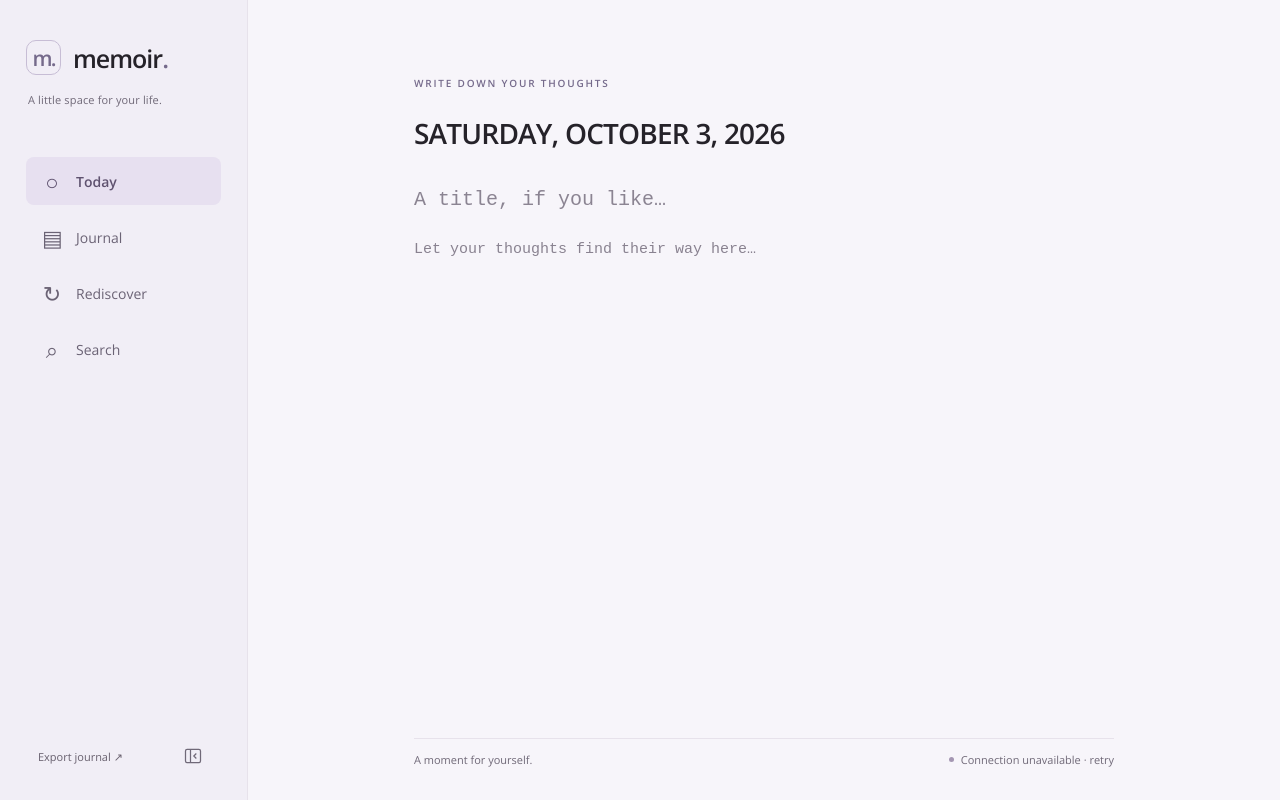
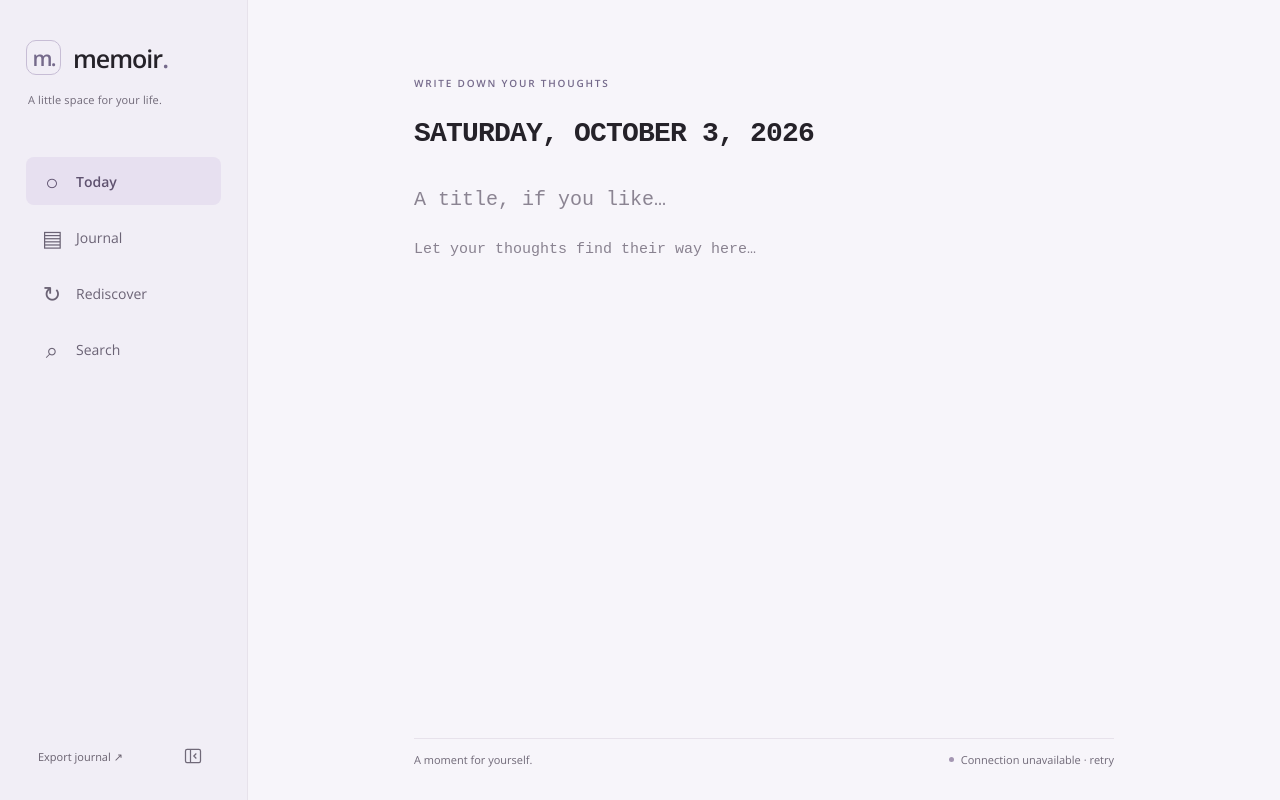
Before and after one commit to venkxycodes/memoir, a React (Vite) app in the folder frontend/: page / in a window 1280 px wide. Built offline with nearby package versions, Linux system fonts and the light colour scheme; no server answers; a web font is replaced by a local one.

Commit message:
feat: use Courier for journal date headings

```diff
--- a/frontend/src/styles/global.css
+++ b/frontend/src/styles/global.css
@@ -255,6 +255,7 @@ h2 {
   margin-bottom: 32px;
 }
 .editor-header h1 {
+  font-family: var(--writing-font);
   text-transform: uppercase;
 }
 .date-note {
```
